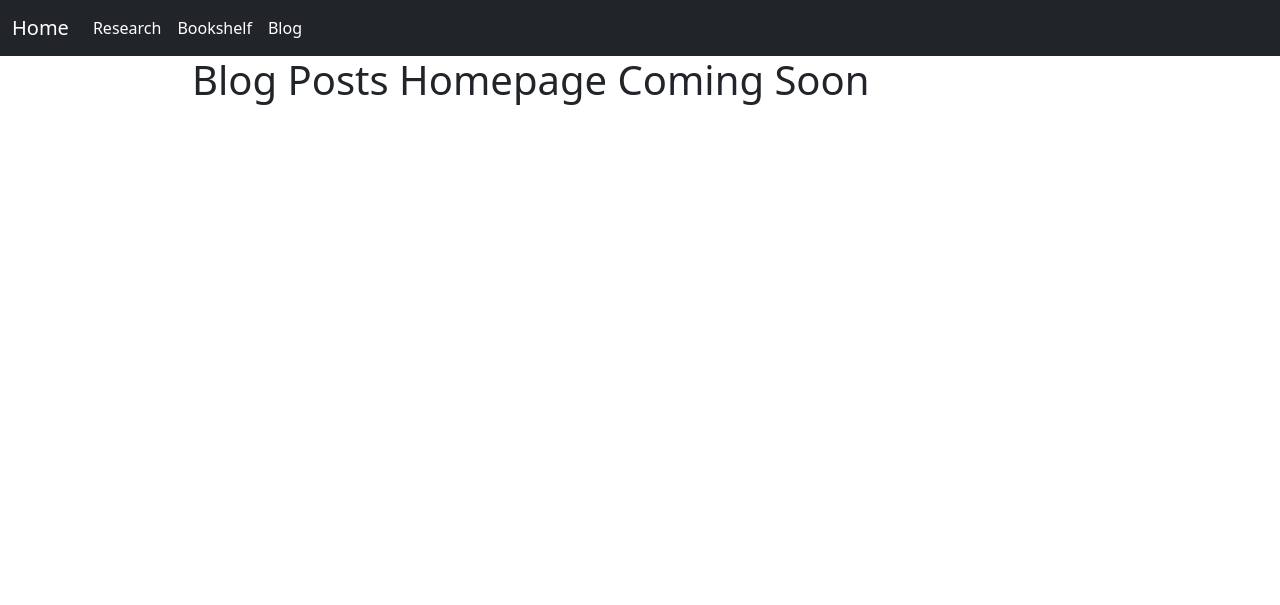
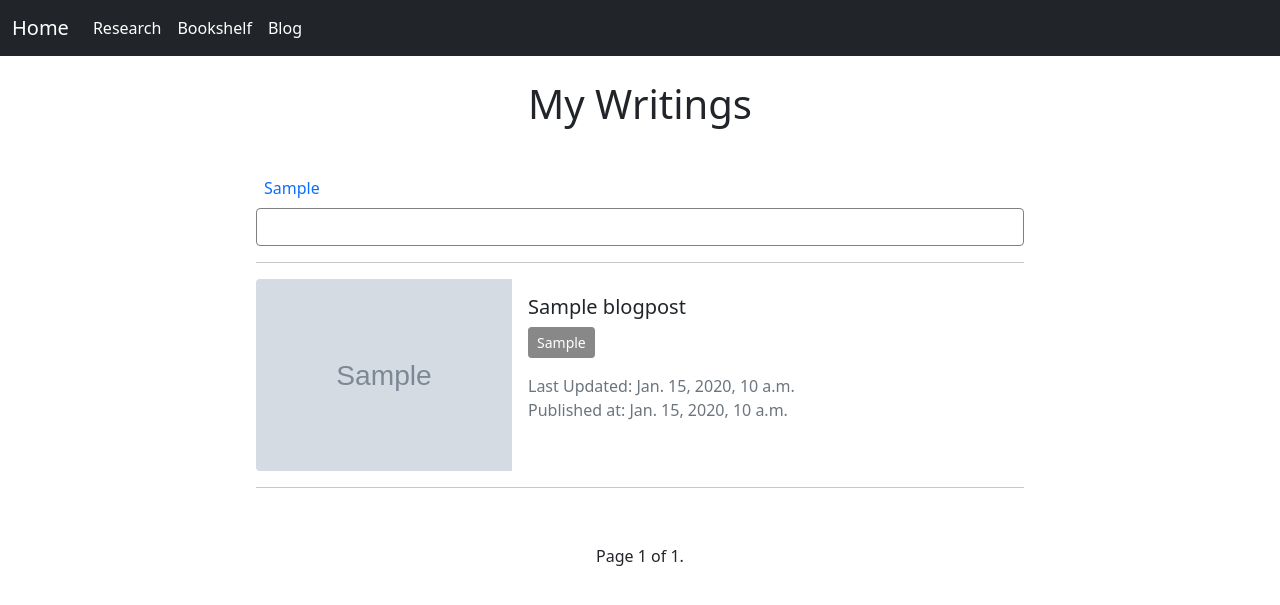
Before and after one commit to MatthewTe/research_site, a Django app: page /blog/ in a window 1280 px wide. Shown: the top 605 px of the page. Run offline with Django 3.2, Linux system fonts and the light colour scheme; tables that the repository leaves empty hold one stand-in row (values such as "Sample post"); grey boxes marked "Sample" are stand-in pictures.

Commit message:
Added logic for Adding Writing and Blog Posts

```diff
--- a/research_site/blog/static/blog/css/blog_index.css
+++ b/research_site/blog/static/blog/css/blog_index.css
@@ -1,5 +1,35 @@
 /* Main Blog Homepage Styling: */
 .main-body{
-    margin-left: 15%;
-    margin-right: 15%;
+    margin-left: 20%;
+    margin-right: 20%;
 }
+.main-body h1{
+    margin-top: 3vh;
+    text-align: center;
+}
+.card-header-pills{
+    margin-top: 5vh;
+}
+/* Styling for the search field */
+#blogSearch{
+    border: 1px solid #808080;
+}
+
+/* Styling for the Blog Card: */
+.updated-style{
+    margin-bottom: 0;
+    margin-top: 2vh;
+}
+.post-line{
+    margin-top: 2vh;
+}
+.blog-link{
+    text-decoration: none;
+    color: inherit;
+}
+
+/* Pagination Styling */
+.paginations{
+    padding-top: 5vh;
+    text-align: center;
+}
--- a/research_site/blog/templates/blog/blog_index.html
+++ b/research_site/blog/templates/blog/blog_index.html
@@ -1,7 +1,7 @@
 {% extends "core_layout.html" %}
 {% load static %}
 
-{% block title %}Articles{% endblock title %}
+{% block title %}Blog{% endblock title %}
 
 {% block head %}
     <link rel="stylesheet" href="{% static 'blog/css/blog_index.css' %}">
@@ -9,6 +9,72 @@
 
 {% block body %}
 <div class="main-body">
-    <h1>Blog Posts Homepage Coming Soon</h1>
+    <h1>My Writings</h1>
+
+    <ul class="nav nav-pills card-header-pills">
+        {% for topic in topics %}
+        <li class="nav-item">
+            <a class="nav-link" href="{% url 'blog_category' topic=topic.topic %}">{{topic.topic}}</a>
+          </li>
+        {% endfor %}
+    </ul>
+
+    <form id="blog-search">
+        <div class="mb-3">
+            <input type="text" name="blog-search" id="blogSearch" class="form-control">
+        </div>
+        <hr>
+    </form>
+
+    {% for post in page_obj %}
+    <div class="post-container">
+
+        <div class="row g-0">
+          <div class="col-md-4">
+            <img src="{{post.blog_thumbnail.url}}" class="img-fluid rounded-start" alt="...">
+            </div>
+            <div class="col-md-8">
+            <div class="card-body">
+                <a class="blog-link" href="{% url 'blog_post' slug=post.slug %}"><h5 class="card-title">{{post.title}}</h5></a>
+
+                {% if post.topic.topic_color %}
+                <button class="btn btn-dark btn-sm topic-btn"
+                style="--topic-color: {{post.topic.topic_color}};  background-color: var(--topic-color) !important; border-color: var(--topic-color) !important;"
+                type="button">{{post.topic.topic}}</button>
+                {% else %}
+                <button class="btn btn-dark btn-sm publisher-btn" type="button">{{post.topic.topic}}</button>
+                {% endif %}
+
+                <p class="card-text text-muted updated-style">Last Updated: {{post.last_updated}}</p>
+                <p class="card-text text-muted published-style">Published at: {{post.published_at}}</p>
+
+            </div>
+            </div>
+
+            <hr class="post-line">
+
+        </div>
+
+    </div>
+    {% endfor %}
+
+    <div class="paginations">
+        <span class="">
+            {% if page_obj.has_previous %}
+                <a href="?page=1">&laquo; first</a>
+                <a href="?page={{ page_obj.previous_page_number }}">previous</a>
+            {% endif %}
+
+            <span class="">
+                Page {{ page_obj.number }} of {{ page_obj.paginator.num_pages }}.
+            </span>
+
+            {% if page_obj.has_next %}
+                <a href="?page={{ page_obj.next_page_number }}">next</a>
+                <a href="?page={{ page_obj.paginator.num_pages }}">last &raquo;</a>
+            {% endif %}
+        </span>
+    </div>
+
 </div>
 {% endblock body %}
--- a/research_site/blog/urls.py
+++ b/research_site/blog/urls.py
@@ -5,6 +5,7 @@ from .views import blog_index, blog_post
 
 urlpatterns = [
     path("", blog_index, name="blog_home"),
-    path("<str:slug>", blog_post, name="blog_post")
+    path("posts/<str:topic>", blog_index, name="blog_category"),
+    path("post/<str:slug>", blog_post, name="blog_post")
 
 ]
--- a/research_site/blog/views.py
+++ b/research_site/blog/views.py
@@ -1,13 +1,46 @@
 from django.shortcuts import render, redirect
+from django.core.paginator import Paginator
 
 # Importing Blog data models:
 from .models import BlogPost
+from research_core.models import Topic
 
 # Create your views here.
-def blog_index(request):
+def blog_index(request, topic: str = None):
     """The main index for rendering the homepage for all blog posts.
+
+    The Blog Index view powers two url routes. One url route for blog posts with no topic
+    param and one url route that does contain a topic url param: <str:topic>. If the url
+    provides a topic param the route filters the BlogPost objects by the topic param.
+
+    Args:
+
+        topic (str|None): The topic that is used to filter the BlogPost's.
+
     """
     context={}
+
+    # Extracting the request params from the url:
+    search_field = request.GET.get("blog-search", None)
+    page_num = request.GET.get("page")
+
+    # Querying all blog posts w/ pagination:
+    if search_field == None:
+        posts = BlogPost.objects.all().order_by("-published_at")
+    else:
+        posts = BlogPost.objects.filter(title__icontains=search_field).all().order_by("-published_at")
+
+    # If a topic is provided add a topic filter to the queryset:
+    if topic != None:
+        posts = posts.filter(topic__topic=topic)
+
+    page_objs = Paginator(posts, 2)
+    context["page_obj"] = page_objs.get_page(page_num)
+
+    # Querying the topics to generate the Nav Bar:
+    topics = Topic.objects.all()
+    context["topics"] = topics
+
     return render(request, "blog/blog_index.html", context=context)
 
 def blog_post(request, slug: str = None):
--- a/research_site/research_core/views.py
+++ b/research_site/research_core/views.py
@@ -332,7 +332,7 @@ def research_topic(request, topic: str = None):
     current_year = datetime.datetime.now().year
     topic_sources = Source.objects.filter(
         date_read__year=current_year).filter(topic__topic=topic_obj.topic)
-    page_objs = Paginator(topic_sources.order_by("-date_read"), 3)
+    page_objs = Paginator(topic_sources.order_by("-date_read"), 6)
 
     # Getting page number for pagination of sources and paginating sources:
     page_num = request.GET.get("page")
```
Also changed, not shown: research_site/blog/static/blog/css/blog_post.css (added, +20 -0 lines), research_site/blog/templates/blog/blog_post.html (+14 -7 lines), 1 other file.
